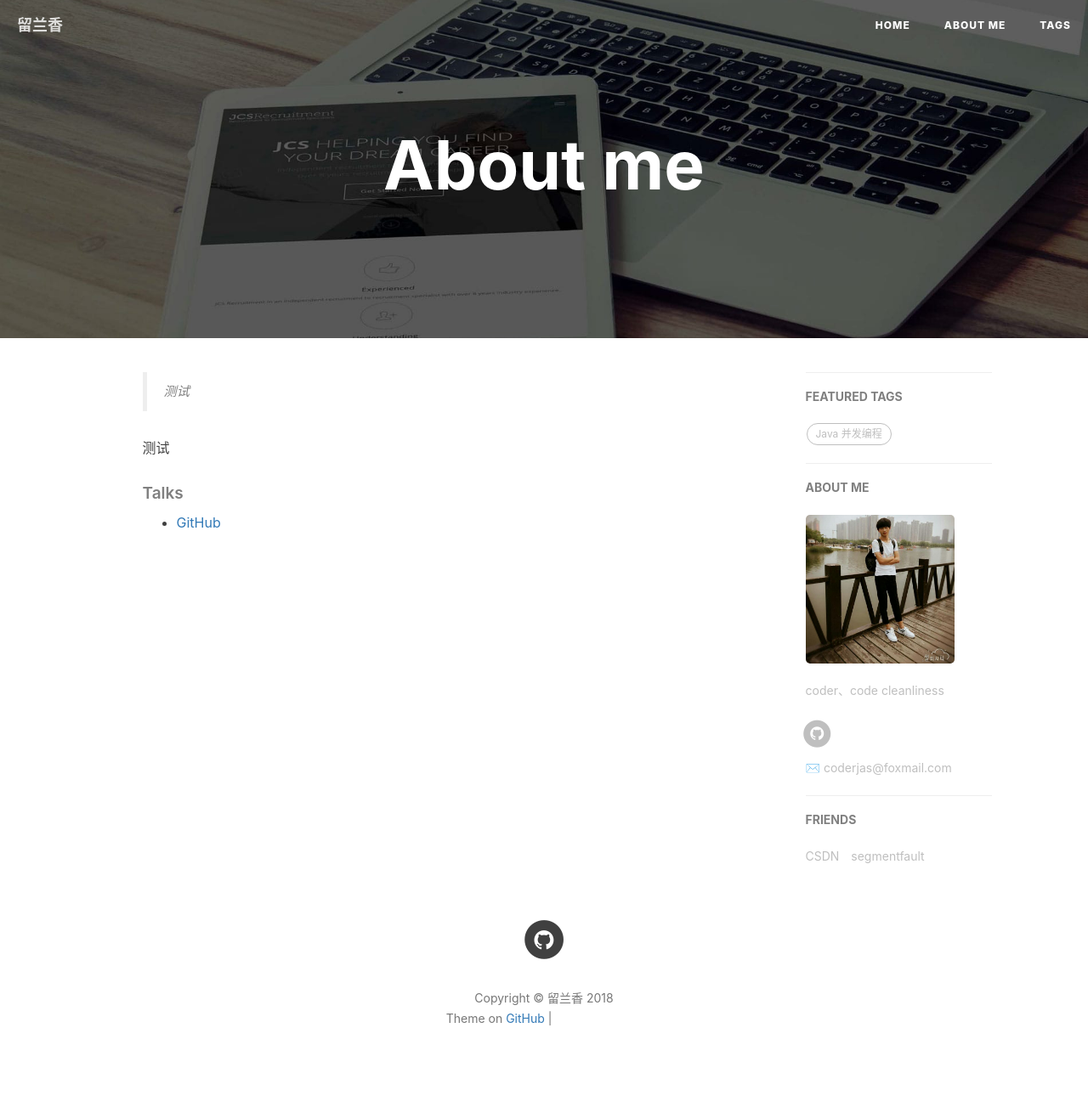
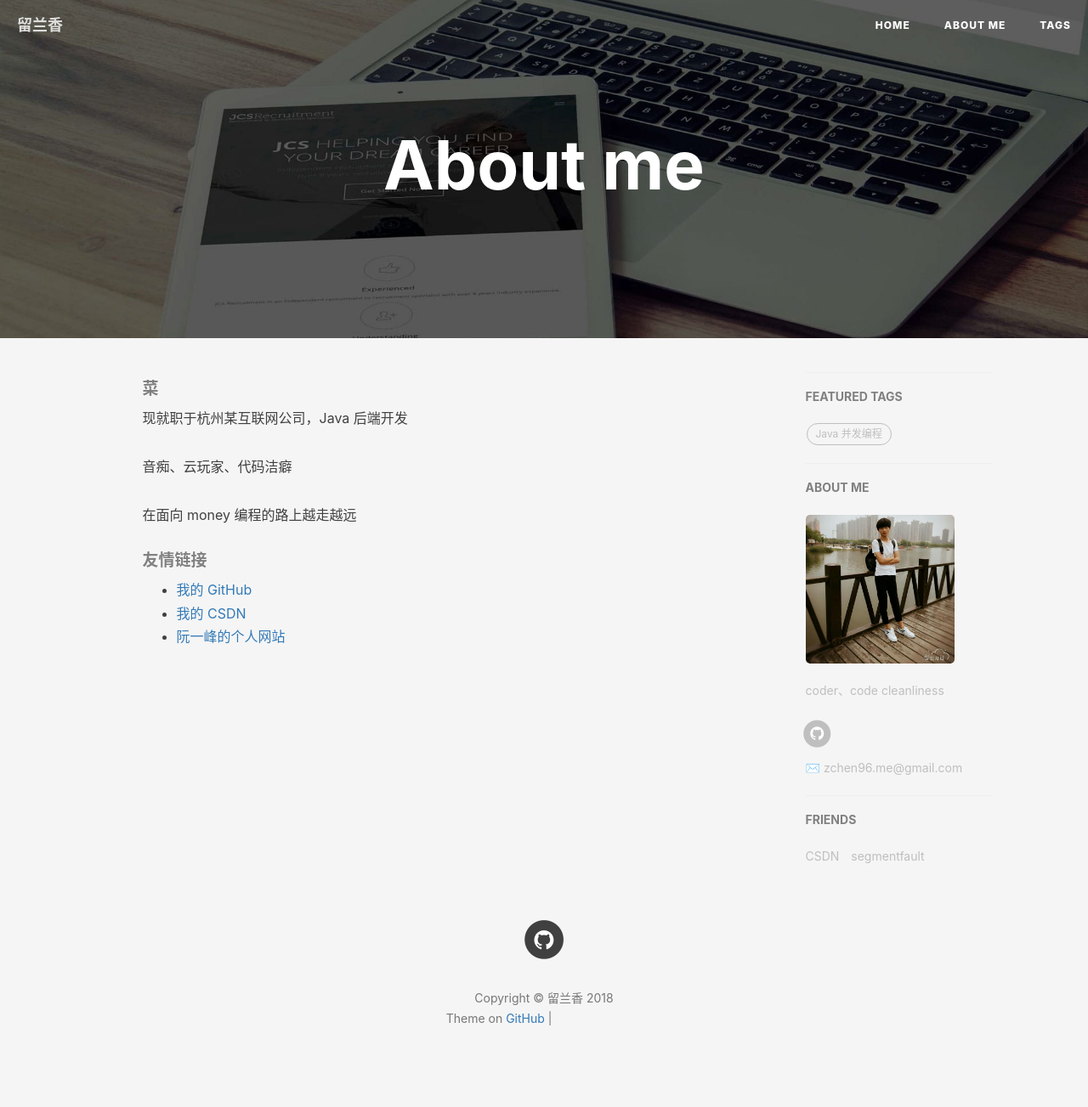
Before and after one commit to zchen96/zchen96.github.io, a Jekyll site: the page built from about.html, in a window 1280 px wide. Shown: the whole page at 85% size. Built offline with Jekyll 4.4.1, drawn with Linux system fonts in a browser that asks for light colours; nearby versions of some CDN libraries; comment, search, counter and statistics services are not loaded; grey boxes are pictures that could not be loaded.

Commit message:
样式修改

```diff
--- a/_config.yml
+++ b/_config.yml
@@ -2,12 +2,12 @@
 title: 留兰香
 SEOTitle: 留兰香的博客 | zchen
 header-img: img/post-bg-desk.jpg
-email: coderjas@foxmail.com
+email: zchen96.me@gmail.com
 description: "留兰香"
 keyword: "java, spring,留兰香、jas、zchen"
 url: "https://zchen96.github.io/"          # your host, for absolute URL
 baseurl: ""      # for example, '/blog' if your blog hosted on 'host/blog'
-github_repo: "https://github.com/qiubaiying/qiubaiying.github.io.git" # you code repository
+github_repo: "https://github.com/zchen96/zchen96.github.io" # you code repository
 
 # Sidebar settings
 sidebar: true                           # whether or not using Sidebar.
@@ -18,12 +18,12 @@ sidebar-avatar: /img/avatar.jpg      # use absolute URL, seeing it's used in bot
 
 # SNS settings
 RSS: false
-# weibo_username:     zchen96
-# zhihu_username:     zchen96
+# weibo_username:
+# zhihu_username:
 github_username:    zchen96
 # facebook_username:
-# jianshu_username:   e71990ada2fd
-#twitter_username:   zchen96
+# jianshu_username:
+# twitter_username:
 
 
 
@@ -78,7 +78,7 @@ ba_track_id: 1e1851bc90cd39973f50995f0ad92c36
 
 # Google Analytics
 # ga_track_id: 'UA-90855596-1'            # Format: UA-xxxxxx-xx
-# ga_domain: qiubaiying.top               # 默认的是 auto, 这里我是自定义了的域名，你如果没有自己的域名，需要改成auto
+# ga_domain:          # 默认的是 auto, 这里我是自定义了的域名，你如果没有自己的域名，需要改成auto
 
 
 
--- a/_layouts/post.html
+++ b/_layouts/post.html
@@ -135,7 +135,7 @@ layout: default
 
     <!-- Sidebar Container -->
             <div class="
-                col-lg-8 col-lg-offset-2
+                col-lg-10 col-lg-offset-2
                 col-md-10 col-md-offset-1
                 sidebar-container">
 
--- a/about.html
+++ b/about.html
@@ -14,17 +14,20 @@ header-img: "img/post-bg-rwd.jpg"
 <div class="zh post-container">
 
     <!--copied from markdown -->
-    <blockquote><p>测试<br>
-    </p></blockquote>
+    <h5>菜</h5>
 
-    <p>测试</p>
+	<p>现就职于杭州某互联网公司，Java 后端开发</p>
+    <p>音痴、云玩家、代码洁癖</p>
+	<p>在面向 money 编程的路上越走越远</p>
 
 
 
-    <h5>Talks</h5>
+    <h5>友情链接</h5>
 
     <ul>
-        <li><a href="https://github.com/zchen96/">GitHub</a></li>
+        <li><a href="https://github.com/zchen96/">我的 GitHub</a></li>
+		<li><a href="https://blog.csdn.net/codejas/">我的 CSDN</a></li>
+		<li><a href="http://www.ruanyifeng.com/home.html/">阮一峰的个人网站</a></li>
     </ul>
 </div>
 
```
Also changed, not shown: css/hux-blog.min.css, img/apple-touch-icon.png (deleted).
